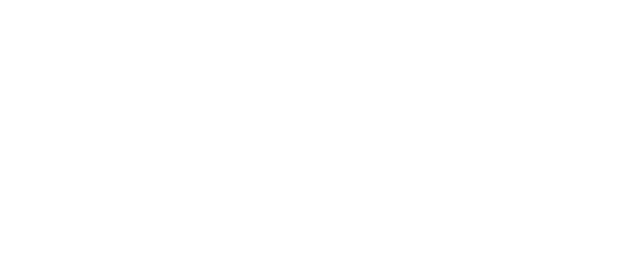
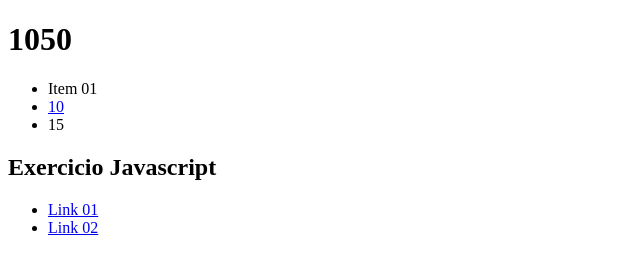
Before and after one commit to GRJesus/exercicio02-java-script-senacrs, a plain HTML site: page index.html in a window 1280 px wide. Shown: the whole page, without its empty margins (0-640 px from the left). Drawn offline with Linux system fonts and the light colour scheme.

Commit message:
Exercicio de inserir linhas no html pelo java script

```diff
--- a/index.html
+++ b/index.html
@@ -1,7 +1,7 @@
-<!<!DOCTYPE html>
+<!DOCTYPE html>
 <html>
 <head>
-
+  <title>Home</title>
 </head>
 <body>
   <header>
@@ -10,5 +10,6 @@
   <footer>
 
   </footer>
+<script type="text/javascript" src="js/index.js"></script>
 </body>
 </html>
--- a/js/index.js
+++ b/js/index.js
@@ -0,0 +1,65 @@
+var a = 5;
+var b = "10";
+var c = 10;
+var d = a + c;
+var e = c * a;
+var f = b + e; // "10" + 50 --> "1050" concatena a informação pois um é integer e o outro é string
+console.info (f);
+console.log (a);
+console.error(b);
+var h1 = document.createElement("h1"); // <h1></h1> cria na memória
+h1.append(f);
+document.body.appendChild(h1); // DOM
+
+var a1 = document.createElement("a");//<a></a>
+a1.setAttribute("href", "http://google.com");//<a href="http://google.com">
+a1.setAttribute("target", "_blank");
+a1.append(b);
+document.body.appendChild(a1);//DOM
+
+var ul = document.createElement("ul");
+var li = document.createElement("li");
+var li2 = document.createElement("li");
+var li3 = document.createElement("li");
+
+ul.appendChild(li);
+li.append("Item 01");
+ul.appendChild(li2);
+li2.appendChild(a1);
+ul.appendChild(li3);
+li3.append(d)
+
+document.body.appendChild(ul);
+
+var section = document.createElement("section");
+var div = document.createElement("div");
+var h1 = document.createElement("h1");
+var nav = document.createElement("nav");
+var ul = document.createElement("ul");
+var li = document.createElement("li");
+var li2 = document.createElement("li");
+var a2 = document.createElement("a");
+a2.setAttribute("href", "http://google.com")
+a2.setAttribute("target", "_blank");
+a2.append("Link 01");
+var a3 = document.createElement("a");
+a3.setAttribute("href", "http://google.com")
+a3.setAttribute("target", "_blank");
+a3.append("Link 02");
+
+
+section.appendChild(div);
+div.appendChild(h1);
+h1.append("Exercicio Javascript");
+
+section.appendChild(nav);
+nav.appendChild(ul);
+ul.appendChild(li);
+li.append(a2);
+
+section.appendChild(nav);
+nav.appendChild(ul);
+ul.appendChild(li2);
+li2.append(a3);
+
+document.body.appendChild(section);
```
